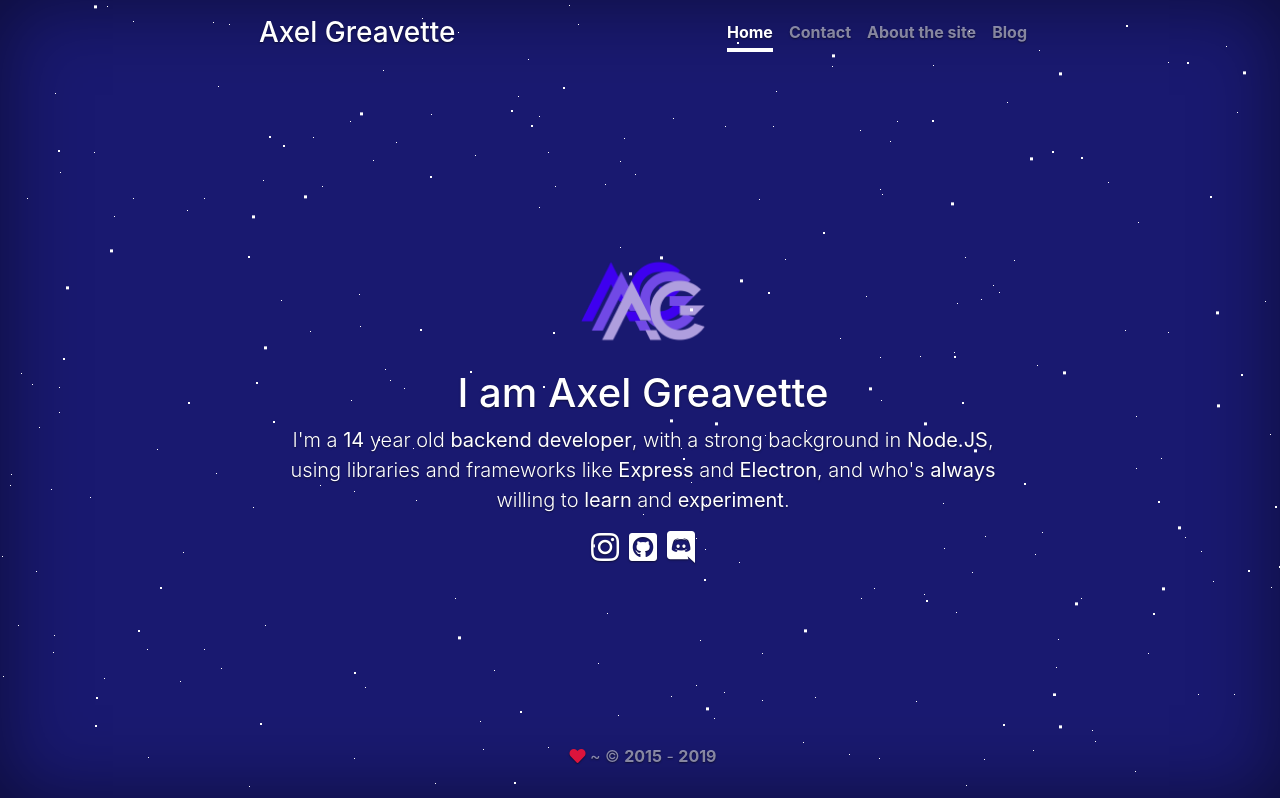
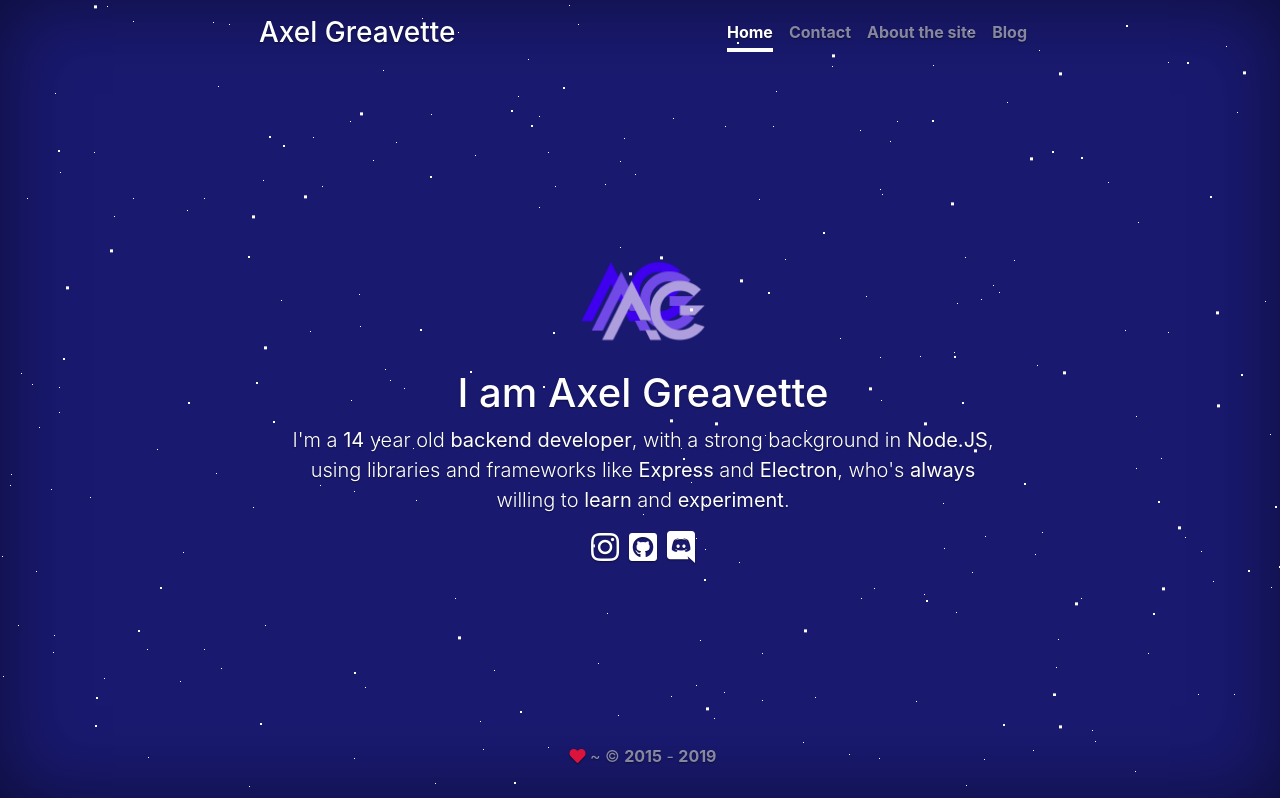
Before and after one commit to fossabot/axelgreavette.xyz, a website: page src/front-end/index.html in a window 1280 px wide. Shown: the top 798 px of the page. Drawn offline with nearby package versions, Linux system fonts and the light colour scheme.

Commit message:
Update index.html

```diff
--- a/src/front-end/index.html
+++ b/src/front-end/index.html
@@ -35,7 +35,7 @@
 
       <main role="main" class="inner cover">
         <h1 class="cover-heading"><img src="assets/imgs/logo.png" style="height:8.5rem" draggable="false"/><br>I am Axel Greavette</h1>
-        <p class="lead">I'm a <strong>14</strong> year old <strong>backend developer</strong>, with a strong background in <strong>Node.JS</strong>, using libraries and frameworks like <strong>Express</strong> and <strong>Electron</strong>, and who's <strong>always</strong> willing to <strong>learn</strong> and <strong>experiment</strong>.</p>
+        <p class="lead">I'm a <strong>14</strong> year old <strong>backend developer</strong>, with a strong background in <strong>Node.JS</strong>, using libraries and frameworks like <strong>Express</strong> and <strong>Electron</strong>, who's <strong>always</strong> willing to <strong>learn</strong> and <strong>experiment</strong>.</p>
         <p class="nav nav-masthead justify-content-center socials">
             <a href="https://instagram.com/axel.greavette"><i class="fab fa-instagram hvr-grow" title="Instagram"></i></a><a href="https://github.com/axelgreavette"><i class="fab fa-github-square hvr-grow" title="GitHub"></i></a><a href="https://discord.gg/SjBs52S"><i class="fab fa-discord hvr-grow" title="Discord"></i></a>
         </p>
```
